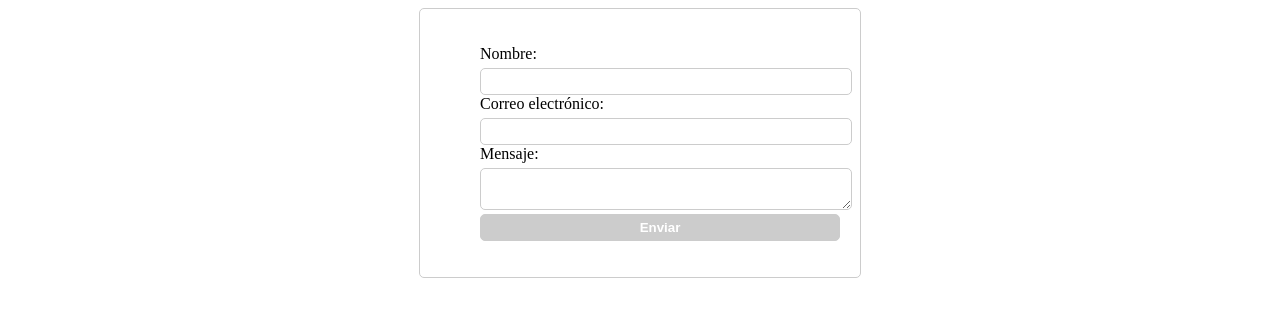
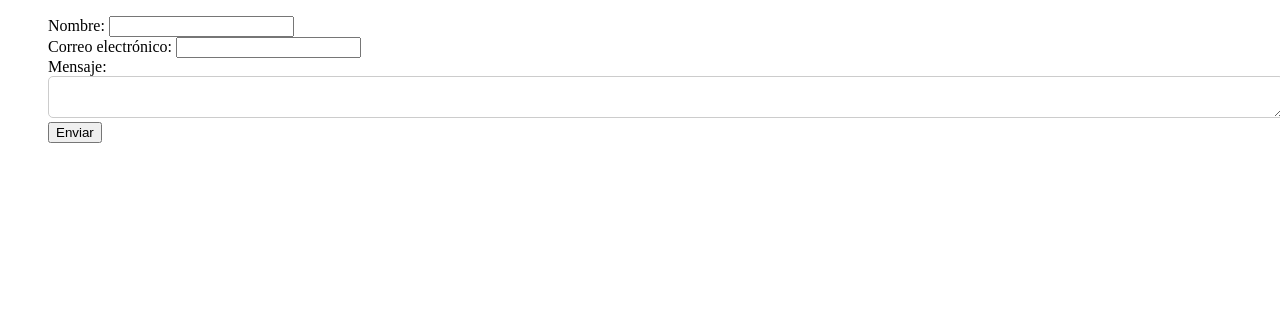
Before and after one commit to ralexrivero/HTML-CSS-crash_course, a plain HTML site: page 02-formulario/index.html in a window 1280 px wide. Drawn offline with Linux system fonts and the light colour scheme.

Commit message:
broke style

```diff
--- a/02-formulario/css/main.css
+++ b/02-formulario/css/main.css
@@ -10,12 +10,12 @@ li {
     list-style: none;
 }
 
-.etiquetas {
+#etiquetas {
     display: block;
     margin-bottom: 5px;
 }
 
-input {
+class="campo" {
     width: 100%;
     padding: 5px;
     border: 1px solid #ccc;
--- a/02-formulario/index.html
+++ b/02-formulario/index.html
@@ -8,7 +8,7 @@
     <title>Document</title>
 </head>
 <body>
-    <form id="my-form" action="" method="post">
+    <form class="my-form" action="" method="post">
         <ul>
          <li>
            <label class="etiquetas" for="name">Nombre:</label>
@@ -16,14 +16,14 @@
          </li>
          <li>
            <label class="etiquetas" for="mail">Correo electrónico:</label>
-           <input type="email" id="mail" name="user_mail">
+           <input class="campo" type="email" id="mail" name="user_mail">
          </li>
          <li>
            <label class="etiquetas" for="msg">Mensaje:</label>
-           <textarea id="msg" name="user_message"></textarea>
+           <textarea class="campo" id="msg" name="user_message"></textarea>
          </li>
          <li>
-           <button class="btn-enviar" id="my-form-button" type="submit">Enviar</button>
+           <button class="campo"class="btn-enviar" id="my-form-button" type="submit">Enviar</button>
          </li>
         </ul>
        </form>
```
